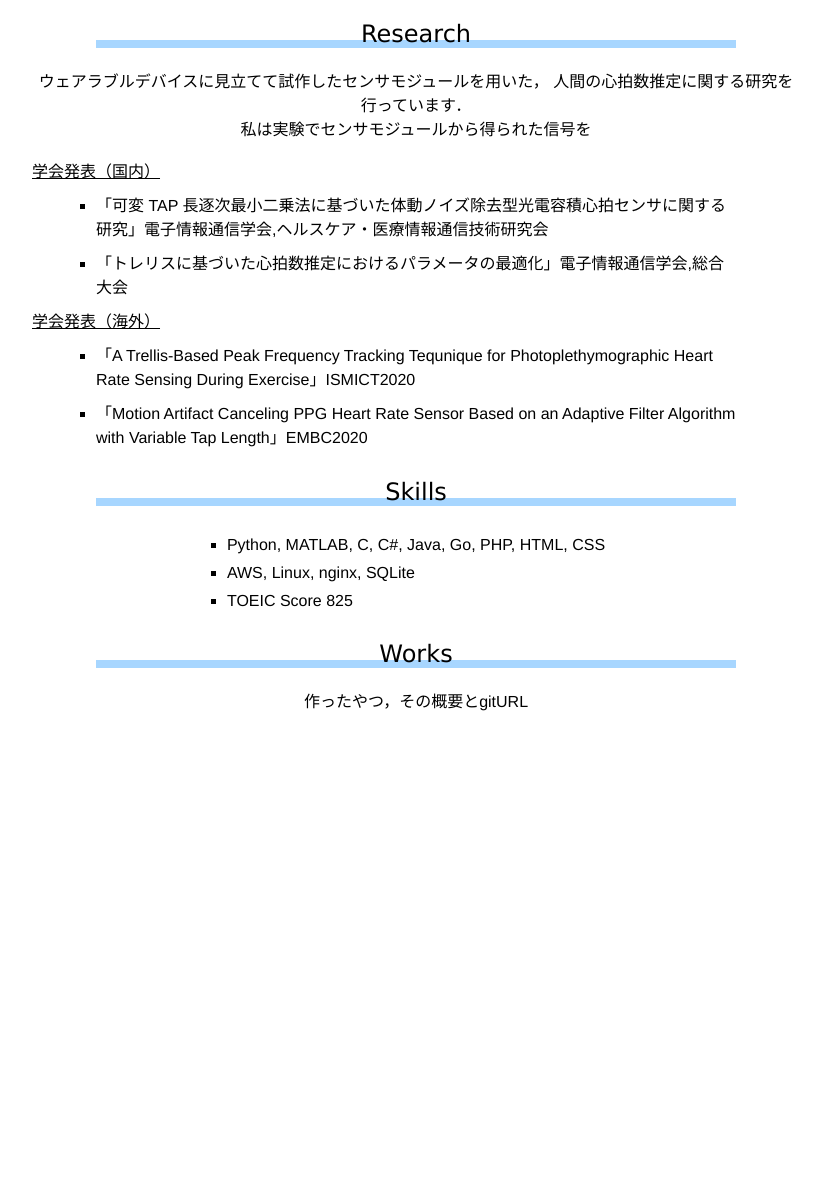
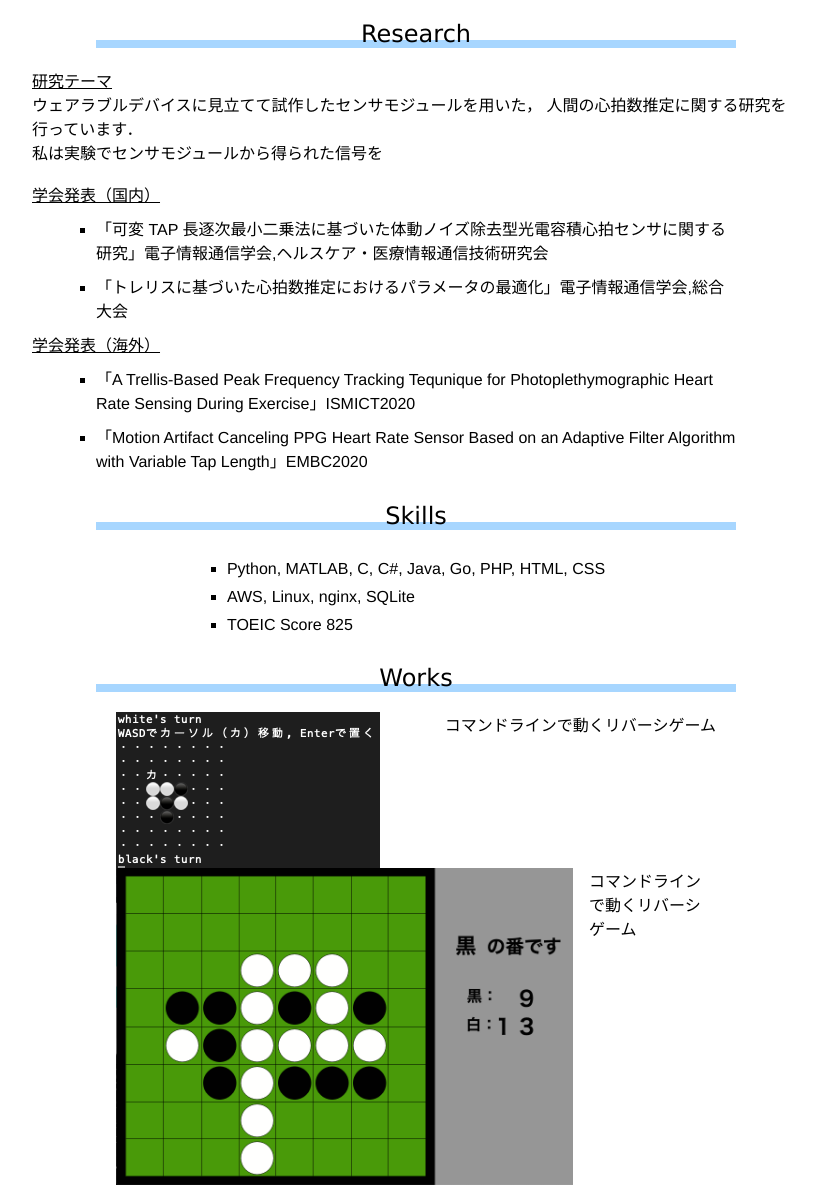
Before and after one commit to mizuki-boc/PortfolioSite, a Flask app: page / in a window 1280 px wide. Shown: the part 719-1922 px from the top of the page, without its empty margins (224-1046 px from the left). Before the commit the page ends 1430 px from the top, so only its background shows below. Run offline with Flask 2, Linux system fonts and the light colour scheme; some libraries are stand-ins or nearby versions.

Commit message:
edit Works adjust layouts

```diff
--- a/static/css/style.css
+++ b/static/css/style.css
@@ -10,9 +10,6 @@ body {
     height: 100%;
     margin: 0px;
     font-family: 'Avenir','Helvetica Neue','Helvetica','Arial','Hiragino Sans','ヒラギノ角ゴシック',YuGothic,'Yu Gothic','メイリオ', Meiryo,'ＭＳ Ｐゴシック','MS PGothic';
-}
-.text-center {
-    text-align: center;
 }
 .menu {
     text-align: center;
@@ -62,6 +59,7 @@ header a:hover {
     width: 50%;
     /* display: inline-block; */
     margin: 20px auto;
+    text-align: center;
 }
 h2 {
     font-family: Verdana;
@@ -97,10 +95,48 @@ th {
     font-family: Verdana;
     font-weight: normal;
 }
-th a {
-    text-decoration: none;
-}
-section p {
-    width: 60%;
+
+.work_frame {
+    width: 50%;
     margin: auto;
 }
+
+.flex{
+    max-width: 600px;
+    margin: 0 auto;
+}
+img{
+    max-width: 100%;
+    display: block;
+    margin: 0 auto;
+}
+@media screen and (min-width:600px) {
+    .flex{
+        display: flex;
+        flex-wrap: nowrap;
+        justify-content: space-between;
+    }
+    .item+.item{
+        margin-left:1.0em;
+    }
+}
+
+.work_content {
+    margin: auto;
+    width: 40%;
+    height: 40%;
+}
+.work_content .work_text {
+    overflow: hidden;
+    height: 100%;
+}
+.work_content .work_image {
+    float: left;
+    height: 80%;
+    width: 80%;
+}
+.test_image {
+    float: left;
+    max-width: 80%;
+    height: auto;
+}
--- a/templates/index.html
+++ b/templates/index.html
@@ -20,7 +20,7 @@
             </ul>
         </header>
         <br>
-        <section class="text-center">
+        <section>
             <h2 id="about" class="sectiontitle">About</h2>
             <table>
                 <tr>
@@ -45,13 +45,16 @@
                 </tr>
                 <tr>
                     <th>Github</th>
-                    <th><a href="https://github.com/mizuki-boc" target="_blank">mizuki-boc</a></th>
+                    <th><a href="https://github.com/mizuki-boc" target="_blank" style="text-decoration: none;">mizuki-boc</a></th>
                 </tr>
             </table>
         </section>
-        <section class="text-center">
+        <section>
             <h2 id="research" class="sectiontitle">Research</h2>
-            <p>
+            <div style="margin: auto; width: 60%; text-align: left">
+                <span style="text-decoration: underline;">研究テーマ</span>
+            </div>
+            <p style="width: 60%; margin: auto;">
                 ウェアラブルデバイスに見立てて試作したセンサモジュールを用いた，
                 人間の心拍数推定に関する研究を行っています．<br>
                 私は実験でセンサモジュールから得られた信号を
@@ -76,9 +79,9 @@
                     </ul>
                 </div>
         </section>
-        <section class="text-center">
+        <section>
             <h2 id="skill" class="sectiontitle">Skills</h2>
-            <div>
+            <div style="text-align: center">
                 <ul>
                     <li>Python, MATLAB, C, C#, Java, Go, PHP, HTML, CSS</li>
                     <li>AWS, Linux, nginx, SQLite</li>
@@ -86,9 +89,24 @@
                 </ul>
             </div>
         </section>
-        <section class="text-center">
+        <section>
             <h2 id="work" class="sectiontitle">Works</h2>
-            作ったやつ，その概要とgitURL
+            <div class="flex">
+                <div class="item">
+                    <img src="static/images/CLI_Reversi_image.png">
+                </div>
+                <div class="item">
+                    <p>コマンドラインで動くリバーシゲーム</p>
+                </div>
+            </div>
+            <div class="flex">
+                <div class="item">
+                    <img src="static/images/GUI_Reversi_image.png">
+                </div>
+                <div class="item">
+                    <p>コマンドラインで動くリバーシゲーム</p>
+                </div>
+            </div>
         </section>
         <br>
     </body>
```
Also changed, not shown: static/images/CLI_BlackJack_image.png (added), static/images/CLI_Reversi_image.png (added), static/images/GUI_Reversi_image.png (added), static/images/i_aag_260x280.png (added), 1 other file.
